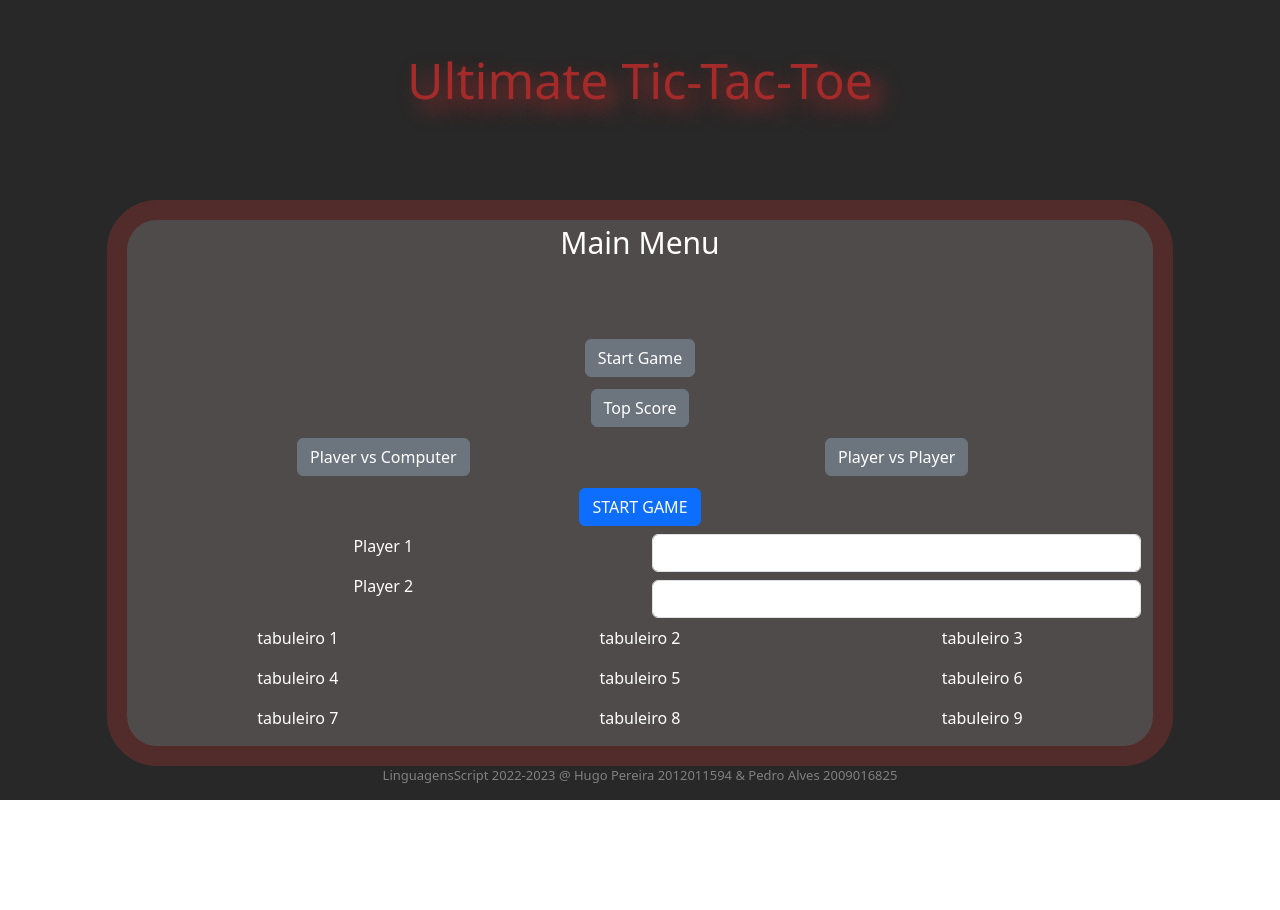
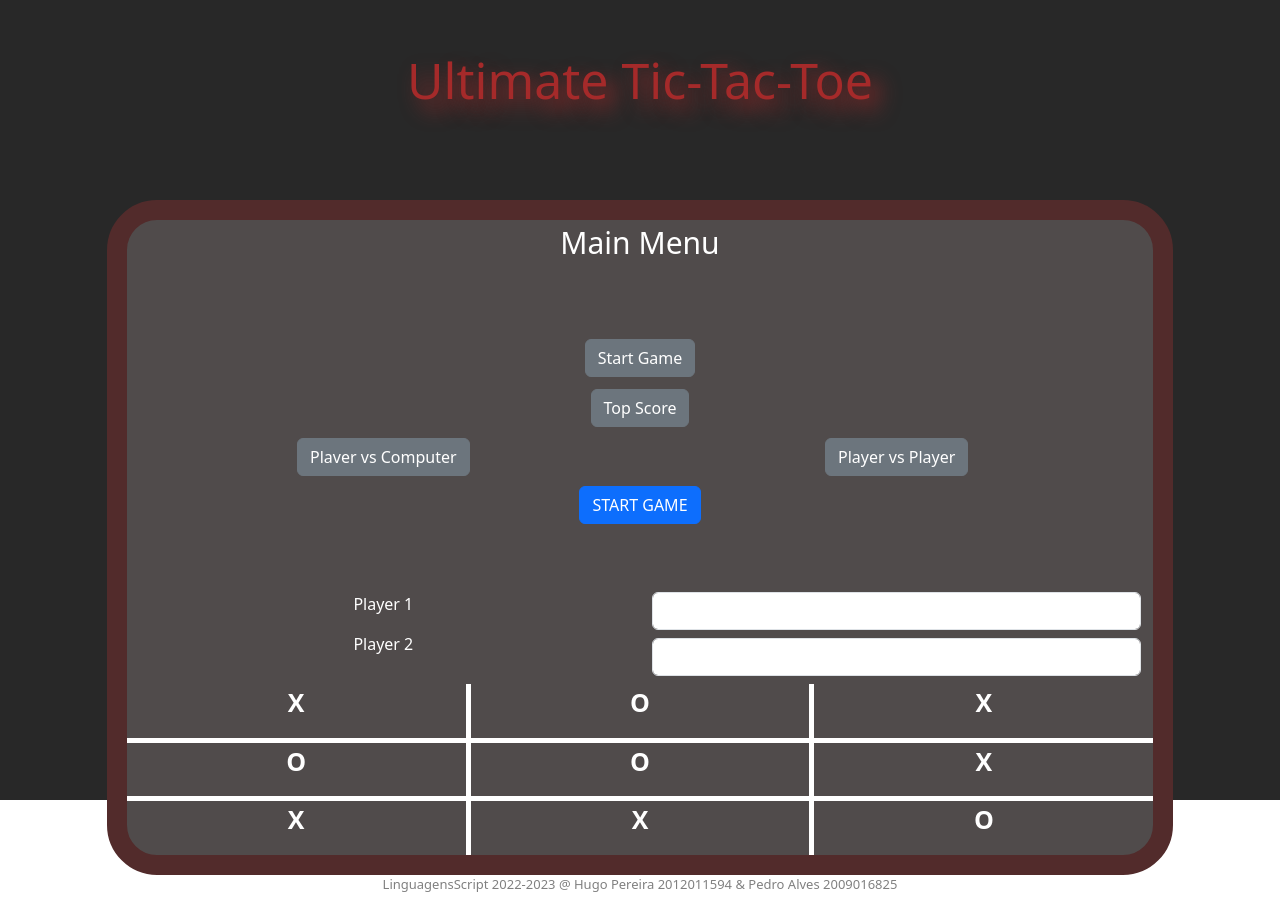
Before and after one commit to Hugomjmp/LS-2022-2023, a React (Create React App) app: page / in a window 1280 px wide. Before the commit the page ends 801 px from the top, so only its background shows below. Built offline with nearby package versions, Linux system fonts and the light colour scheme.

Commit message:
Com tabuleiro

```diff
--- a/src/assets/styles/Game.css
+++ b/src/assets/styles/Game.css
@@ -1,3 +1,5 @@
 .test {
   color: white;
+  font-weight: bolder;
+  font-size: 25px;
 }/*# sourceMappingURL=Game.css.map */
--- a/src/assets/styles/Game.scss
+++ b/src/assets/styles/Game.scss
@@ -1,6 +1,9 @@
 $cor:white;
+$pecas: bolder;
+$tamnho-pecas: 25px;
 
 .test{
     color: $cor;
-
+    font-weight: $pecas;
+    font-size: $tamnho-pecas;
 }
--- a/src/assets/styles/Menu.css
+++ b/src/assets/styles/Menu.css
@@ -2,6 +2,11 @@
   color: white;
   font-size: 30px;
   height: 100px;
+}
+
+.botao-start {
+  height: 100px;
+  font-size: 30px;
 }
 
 .Player_1_name {
--- a/src/assets/styles/Menu.scss
+++ b/src/assets/styles/Menu.scss
@@ -7,7 +7,10 @@ $tamanho: 100px;
     font-size: $tamanho-letra;
     height: $tamanho;
 }
-
+.botao-start{
+    height: $tamanho;
+    font-size: $tamanho-letra;
+}
 .Player_1_name{
     color: $cor;
 }
--- a/src/components/Menu/menu.component.jsx
+++ b/src/components/Menu/menu.component.jsx
@@ -37,8 +37,8 @@ function Menu() {
         </div>
       </div>
       <div className="row h2">
-        <div>
-          <button type="button" className="btn btn-primary">
+        <div className="botao-start">
+          <button type="button" className="botao-startgame btn btn-primary">
             START GAME
           </button>
         </div>
--- a/src/components/game/game.component.jsx
+++ b/src/components/game/game.component.jsx
@@ -3,22 +3,22 @@ import React from "react";
 function Game() {
   return (
     <div>
-      <div className="linha_1_a_3 row">
-        <div className="Tabuleiro_1 col"><p className="test">tabuleiro 1</p></div>
-        <div className="Tabuleiro_2 col"><p className="test">tabuleiro 2</p></div>
-        <div className="Tabuleiro_3 col"><p className="test">tabuleiro 3</p></div>
+      <div className="linha_1_a_3 row border-bottom border-white border-5">
+        <div className="Tabuleiro_1 col border-end border-white border-5"><p className="test">X</p></div>
+        <div className="Tabuleiro_2 col border-end border-white border-5"><p className="test">O</p></div>
+        <div className="Tabuleiro_3 col"><p className="test">X</p></div>
       </div>
 
-      <div className="linha_4_a_6 row">
-        <div className="Tabuleiro_1 col"><p className="test">tabuleiro 4</p></div>
-        <div className="Tabuleiro_2 col"><p className="test">tabuleiro 5</p></div>
-        <div className="Tabuleiro_3 col"><p className="test">tabuleiro 6</p></div>
+      <div className="linha_4_a_6 row border-bottom border-white border-5">
+        <div className="Tabuleiro_1 col border-end border-white border-5"><p className="test">O</p></div>
+        <div className="Tabuleiro_2 col border-end border-white border-5"><p className="test">O</p></div>
+        <div className="Tabuleiro_3 col"><p className="test">X</p></div>
       </div>
 
       <div className="linha_7_a_9 row">
-        <div className="Tabuleiro_1 col"><p className="test">tabuleiro 7</p></div>
-        <div className="Tabuleiro_2 col"><p className="test">tabuleiro 8</p></div>
-        <div className="Tabuleiro_3 col"><p className="test">tabuleiro 9</p></div>
+        <div className="Tabuleiro_1 col border-end border-white border-5"><p className="test">X</p></div>
+        <div className="Tabuleiro_2 col border-end border-white border-5"><p className="test">X</p></div>
+        <div className="Tabuleiro_3 col"><p className="test">O</p></div>
       </div>
     </div>
   );
```
Also changed, not shown: 2 other files (tests, documents, lock files or other folders).
